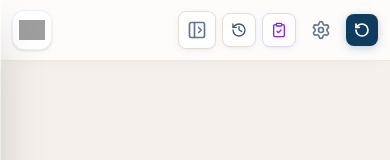
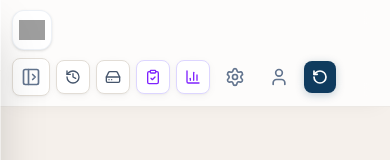
Before and after one commit to xiroro-ab/rpm58labs, a React (Vite) app: page / in a window 390 px wide. Shown: the top 160 px of the page. Built offline with nearby package versions, Linux system fonts and the light colour scheme; grey boxes are pictures that could not be loaded.

Commit message:
fix: semua tombol header tetap tampil di HP kecil, andalkan flex-wrap

```diff
--- a/src/App.tsx
+++ b/src/App.tsx
@@ -617,7 +617,7 @@ export default function App() {
           </button>
           <button
             onClick={() => setIsBackupRestoreOpen(true)}
-            className="hidden sm:flex items-center gap-1 px-2 sm:px-3 py-2 text-slate-600 bg-white border border-warm-border hover:border-primary/30 hover:bg-warm rounded-lg transition-all text-sm font-semibold shadow-card"
+            className="flex items-center gap-1 px-2 py-2 text-slate-600 bg-white border border-warm-border hover:border-primary/30 hover:bg-warm rounded-lg transition-all text-sm font-semibold shadow-card"
             title="Backup & Restore (Ctrl+B)"
           >
             <HardDrive className="w-4 h-4" />
@@ -633,7 +633,7 @@ export default function App() {
           </button>
           <button
             onClick={() => setIsAnalyticsDashboardOpen(true)}
-            className="hidden sm:flex items-center gap-1 px-2 sm:px-3 py-2 text-violet-600 bg-white border border-violet-200 hover:border-violet-300 hover:bg-violet-50 rounded-lg transition-all text-sm font-semibold shadow-card"
+            className="flex items-center gap-1 px-2 py-2 text-violet-600 bg-white border border-violet-200 hover:border-violet-300 hover:bg-violet-50 rounded-lg transition-all text-sm font-semibold shadow-card"
             title="Analytics Dashboard (Ctrl+D)"
           >
             <BarChart3 className="w-4 h-4" />
@@ -647,7 +647,7 @@ export default function App() {
             <Settings className="w-5 h-5" />
           </button>
           <button onClick={() => setIsCreatorOpen(true)}
-            className="hidden sm:block p-2 text-slate-500 hover:text-primary hover:bg-warm rounded-lg transition-all border border-transparent hover:border-warm-border"
+            className="p-2 text-slate-500 hover:text-primary hover:bg-warm rounded-lg transition-all border border-transparent hover:border-warm-border"
             title="Tentang Pembuat"
           >
             <User className="w-5 h-5" />
```
